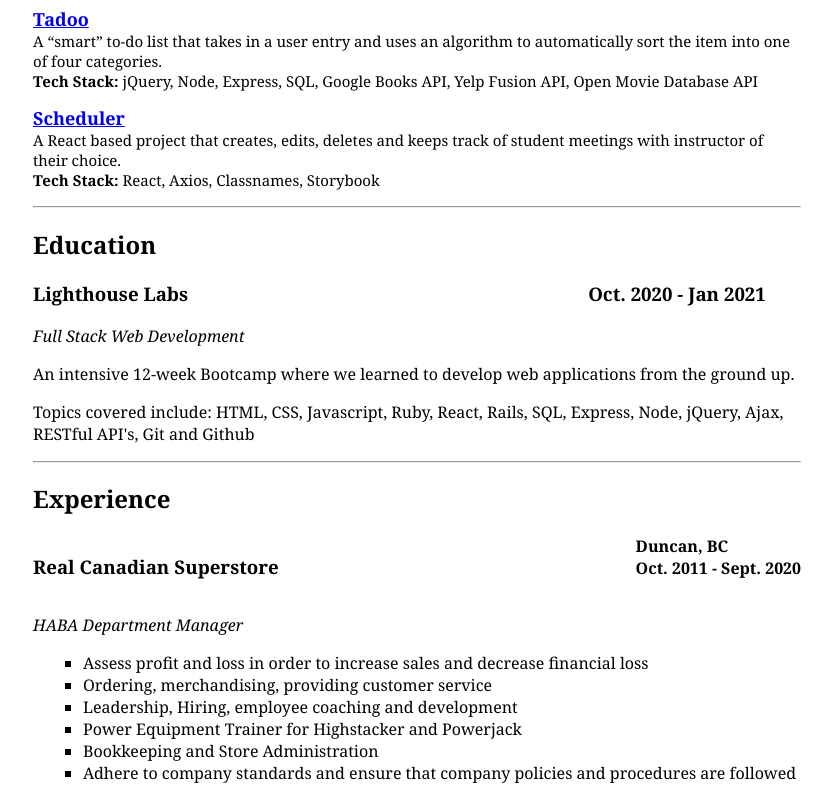
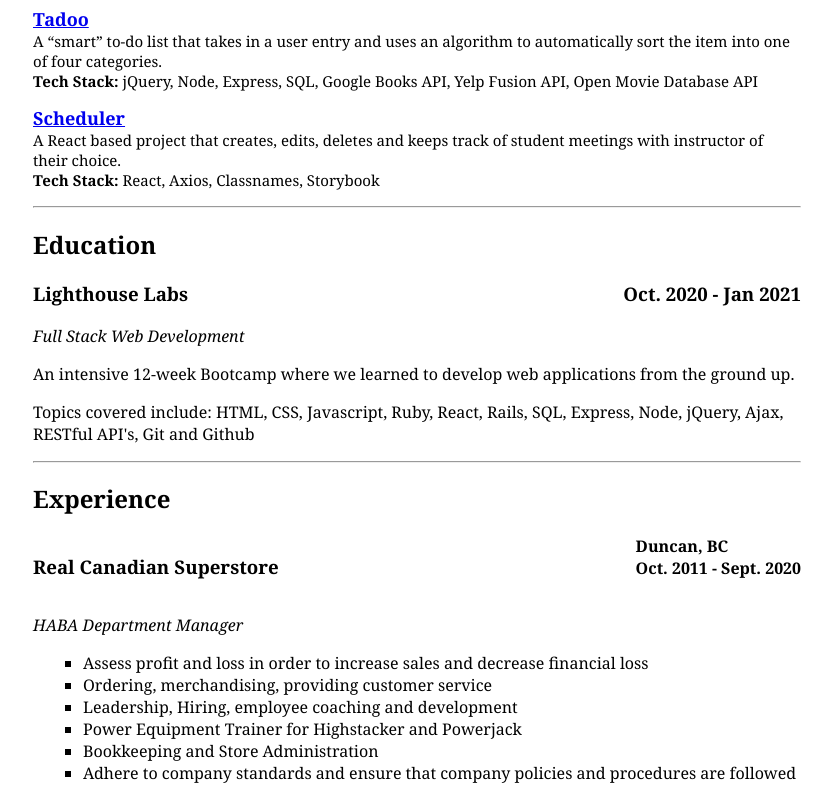
Before and after one commit to xrysen/resume, a React (Create React App) app: page / in a window 1280 px wide. Shown: the part 895-1695 px from the top of the page, without its empty margins (223-1055 px from the left). Built offline with nearby package versions, Linux system fonts and the light colour scheme.

Commit message:
Fixes styling issue with dates

```diff
--- a/src/App.css
+++ b/src/App.css
@@ -12,6 +12,12 @@ ul {
 .dates {
   position: relative;
   margin-left: 400px;
+}
+
+.eduTitle {
+  display: flex;
+  flex-direction: row;
+  justify-content: space-between;
 }
 
 .experience .location {
--- a/src/Components/EducationListItem.jsx
+++ b/src/Components/EducationListItem.jsx
@@ -3,9 +3,9 @@ import React from "react";
 const EducationListItem = (props) => {
   return (
     <li>
-      <h3>
+      <h3 className = "eduTitle">
         {props.school}
-        <span className="dates">{props.dates}</span>
+        <span>{props.dates}</span>
       </h3>
       <p>
         <em>{props.diploma}</em>
```
Also changed, not shown: 1 other file (tests, documents, lock files or other folders).
